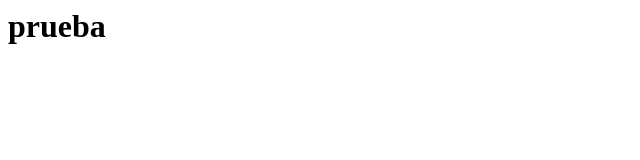
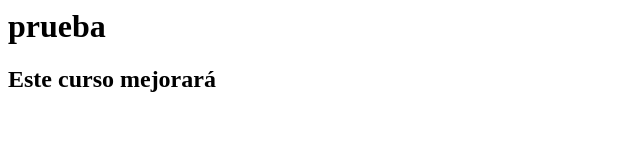
Before and after one commit to ahoyter/ahoyter.github.io, a plain HTML site: page index.html in a window 1280 px wide. Shown: the whole page, without its empty margins (0-640 px from the left). Drawn offline with Linux system fonts and the light colour scheme.

Commit message:
Update index.html

```diff
--- a/index.html
+++ b/index.html
@@ -1 +1,2 @@
 <h1>prueba</h1>
+<h2>Este curso mejorará</h2>
```
